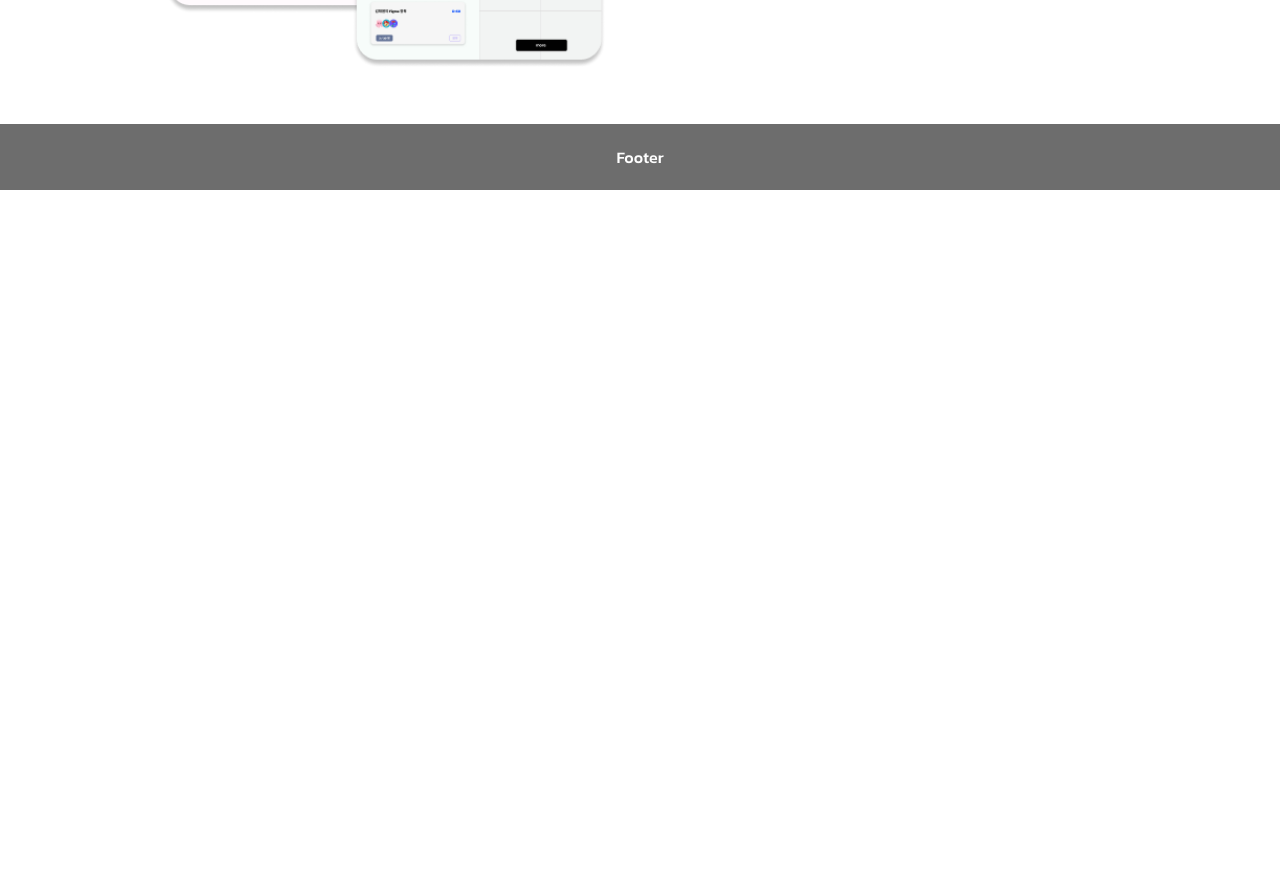
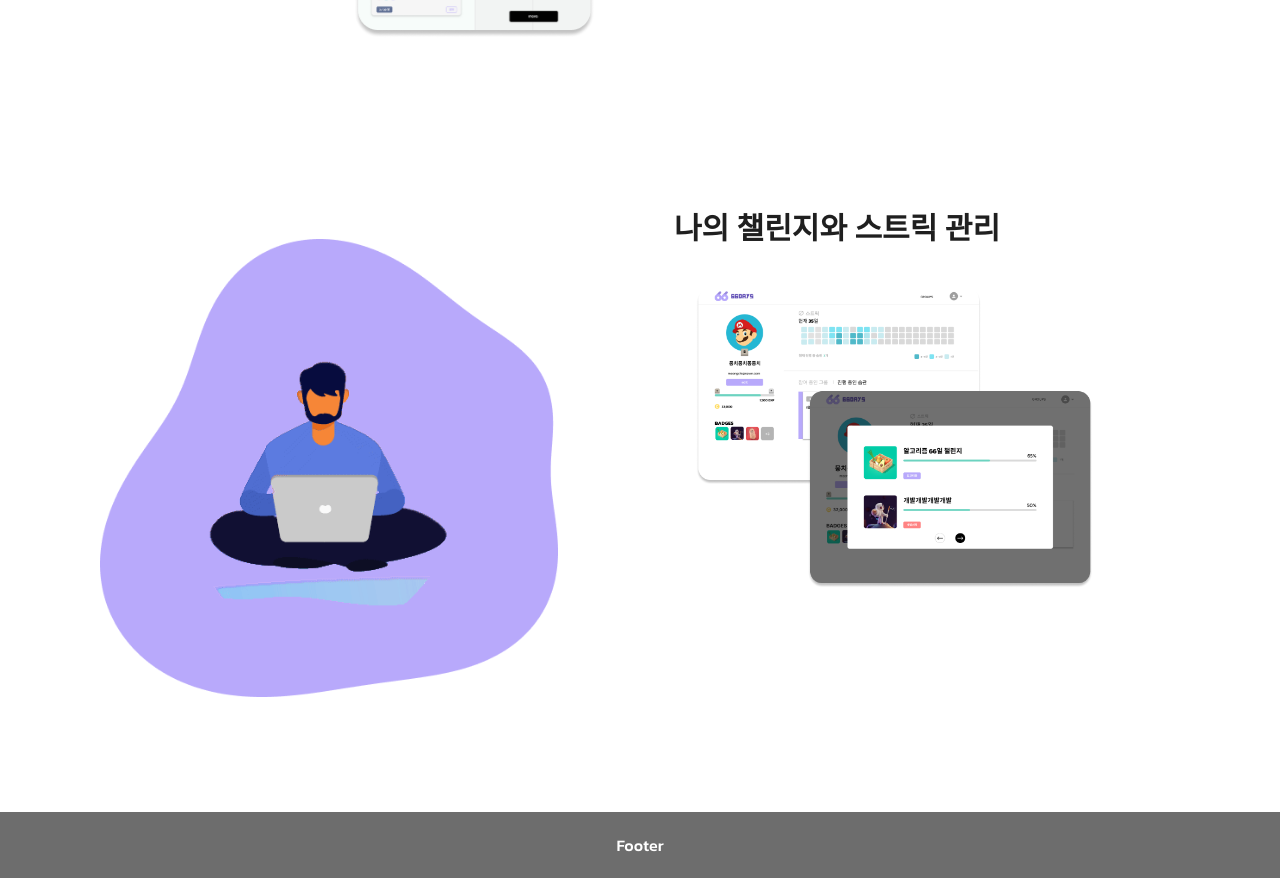
Before and after one commit to predictyson/66days, a React (Vite) app in the folder frontend/: page /landing in a window 1280 px wide. Shown: the part 2100-2978 px from the top of the page. Before the commit the page ends 2290 px from the top, so only its background shows below. Built offline with nearby package versions, Linux system fonts and the light colour scheme; a web font is replaced by a local one.

Commit message:
fe/feat: landing 4  반응형 적용

```diff
--- a/frontend/src/components/landing/Landing3.tsx
+++ b/frontend/src/components/landing/Landing3.tsx
@@ -23,6 +23,15 @@ const Container = styled.div`
   display: flex;
   padding: 0 7.5rem;
   font-family: Pretendard;
+  @media (max-width: 1200px) {
+    height: 75rem;
+  }
+  @media (max-width: 800px) {
+    height: 65rem;
+  }
+  @media (max-width: 600px) {
+    height: 50rem;
+  }
 `;
 const ViewImg = styled.img`
   width: 90%;
@@ -31,7 +40,7 @@ const ViewImg = styled.img`
 `;
 const Title = styled.div`
   margin-top: 8rem;
-  font-size: 3.5rem;
+  font-size: 3rem;
   font-weight: bold;
 `;
 const LeftWrapper = styled.div`
@@ -39,11 +48,13 @@ const LeftWrapper = styled.div`
   padding: 0 8%;
   @media (max-width: 1200px) {
     width: 100%;
+    img {
+    }
   }
   img {
     transition: transform 0.3s ease-in-out;
     cursor: pointer;
-    width: 100%;
+    width: 95%;
     &:hover {
       transform: scale(1.1);
     }
@@ -60,7 +71,7 @@ const GifWrapper = styled.div`
   background-repeat: no-repeat;
   background-size: 95%;
   img {
-    width: 95%;
+    width: 85%;
   }
   @media (max-width: 1200px) {
     width: 0;
--- a/frontend/src/components/landing/Landing4.tsx
+++ b/frontend/src/components/landing/Landing4.tsx
@@ -12,11 +12,7 @@ export default function Landing1() {
         </GifWrapper>
         <LeftWrapper>
           <Title>나의 챌린지와 스트릭 관리</Title>
-          <img
-            src={View}
-            alt="view"
-            style={{ width: "55rem", margin: "2rem auto", display: "flex" }}
-          />
+          <ViewImg src={View} alt="view" />
         </LeftWrapper>
       </Container>
     </>
@@ -28,16 +24,37 @@ const Container = styled.div`
   display: flex;
   padding: 0 7.5rem;
   font-family: Pretendard;
+  @media (max-width: 1200px) {
+    height: 75rem;
+  }
+  @media (max-width: 800px) {
+    height: 65rem;
+  }
+  @media (max-width: 600px) {
+    height: 50rem;
+  }
 `;
 
 const Title = styled.div`
-  margin-top: 15rem;
-  font-size: 4rem;
+  margin-top: 8rem;
+  font-size: 3rem;
   font-weight: ${theme.fontWeight.bold};
 `;
+const ViewImg = styled.img`
+  width: 90%;
+  margin: 4rem auto;
+  display: flex;
+`;
 const LeftWrapper = styled.div`
-  width: 50%;
-  padding: 0 10rem;
+  width: 55%;
+  padding: 0 8%;
+  @media (max-width: 1200px) {
+    width: 100%;
+    img {
+      /* height: 70%; */
+      /* width: 50%; */
+    }
+  }
   img {
     transition: transform 0.3s ease-in-out;
     cursor: pointer;
@@ -48,11 +65,18 @@ const LeftWrapper = styled.div`
 `;
 
 const GifWrapper = styled.div`
-  width: 50%;
+  width: 45%;
   display: flex;
   align-items: center;
   justify-content: center;
   background-image: url(${Vector});
   background-position: center;
   background-repeat: no-repeat;
+  background-size: 90%;
+  img {
+    width: 85%;
+  }
+  @media (max-width: 1200px) {
+    width: 0;
+  }
 `;
--- a/frontend/src/routes/LandingPage.tsx
+++ b/frontend/src/routes/LandingPage.tsx
@@ -8,7 +8,7 @@ export default function LandingPage() {
       <Landing1 />
       <Landing2 />
       <Landing3 />
-      {/* <Landing4 /> */}
+      <Landing4 />
     </>
   );
 }
```
